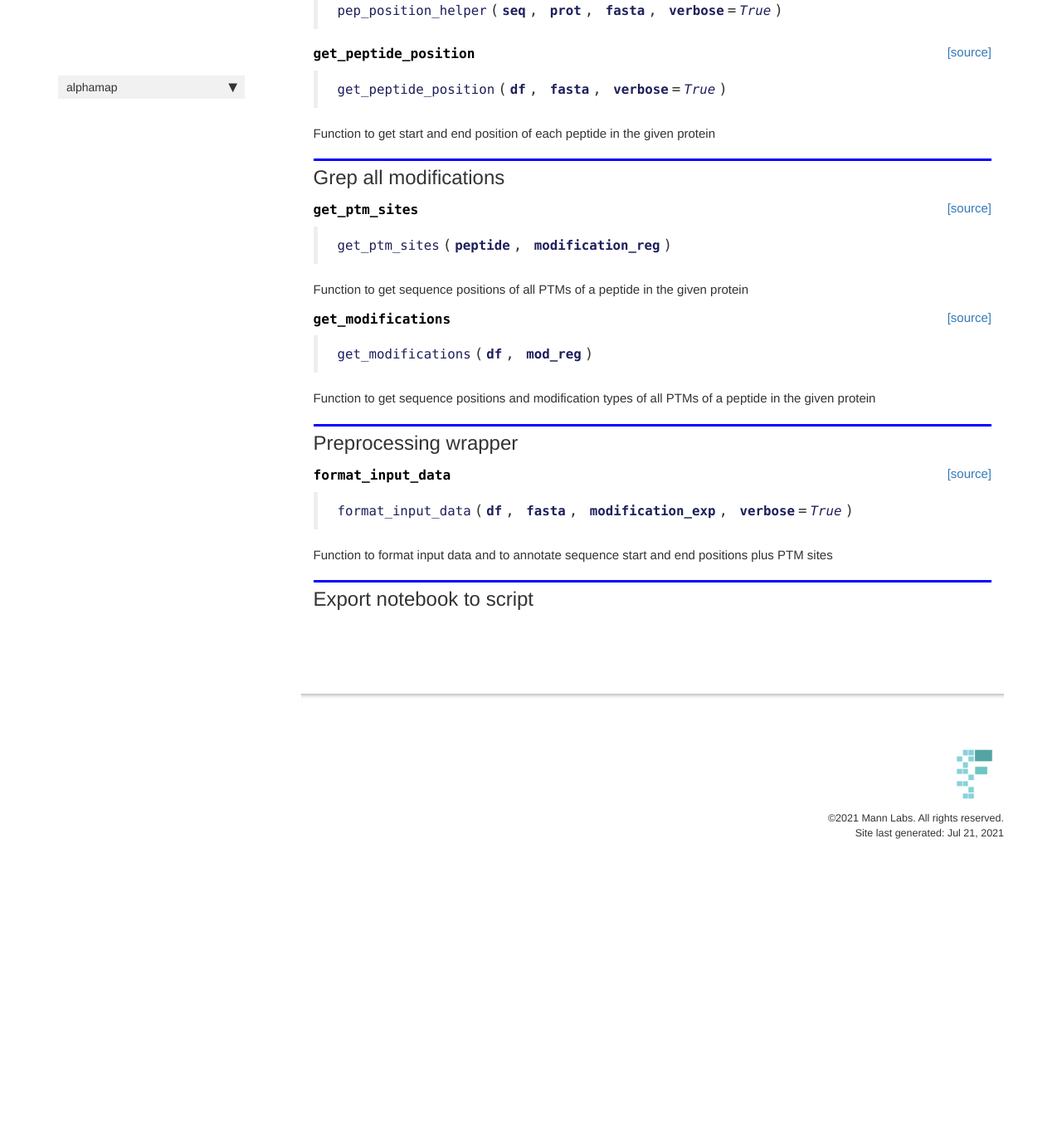
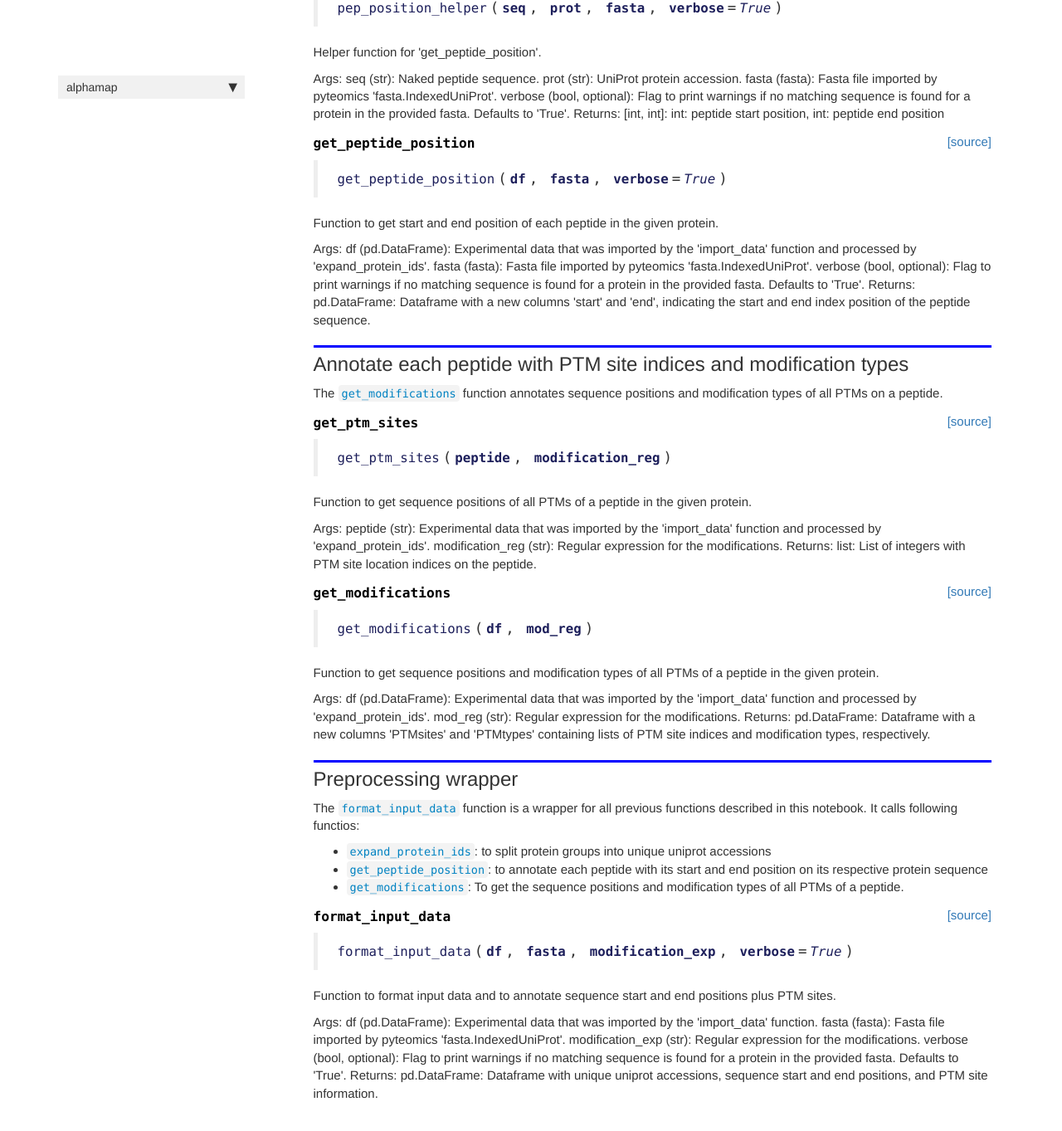
Before and after one commit to MannLabs/alphamap, a Jekyll site: the page built from docs/Preprocessing.html, in a window 1280 px wide and 1400 px high, scrolled down 1262 px. Shown: the top 1363 px of the window at 83% size. Built offline with Jekyll 4.4.1, drawn with Linux system fonts in a browser that asks for light colours; nearby versions of some CDN libraries; comment, search, counter and statistics services are not loaded; before the commit the page ends 2326 px from its top, so only the background shows below that; some of the changed text lies outside the part shown.

Commit message:
DOCS: document preprocessing

```diff
--- a/docs/Preprocessing.html
+++ b/docs/Preprocessing.html
@@ -46,19 +46,6 @@ nb_path: "nbs/Preprocessing.ipynb"
 </div>
 </div>
 </div>
-<div class="cell border-box-sizing text_cell rendered"><div class="inner_cell">
-<div class="text_cell_render border-box-sizing rendered_html">
-<h2 id="Generate-input-data-for-testing">Generate input data for testing<a class="anchor-link" href="#Generate-input-data-for-testing"> </a></h2>
-</div>
-</div>
-</div>
-<div class="cell border-box-sizing text_cell rendered"><div class="inner_cell">
-<div class="text_cell_render border-box-sizing rendered_html">
-<p>@ToDO: Maybe write .fasta import function to remove dependency for pyteomics</p>
-
-</div>
-</div>
-</div>
     {% raw %}
 
 <div class="cell border-box-sizing code_cell rendered">
@@ -67,7 +54,6 @@ nb_path: "nbs/Preprocessing.ipynb"
 <div class="inner_cell">
     <div class="input_area">
 <div class=" highlight hl-ipython3"><pre><span></span><span class="kn">from</span> <span class="nn">pyteomics</span> <span class="kn">import</span> <span class="n">fasta</span>
-<span class="n">test_fasta</span> <span class="o">=</span> <span class="n">fasta</span><span class="o">.</span><span class="n">IndexedUniProt</span><span class="p">(</span><span class="s2">&quot;../testdata/test.fasta&quot;</span><span class="p">)</span>
 </pre></div>
 
     </div>
@@ -79,7 +65,14 @@ nb_path: "nbs/Preprocessing.ipynb"
 
 <div class="cell border-box-sizing text_cell rendered"><div class="inner_cell">
 <div class="text_cell_render border-box-sizing rendered_html">
-<h2 id="Expand-shared-protein-ids-to-unique">Expand shared protein ids to unique<a class="anchor-link" href="#Expand-shared-protein-ids-to-unique"> </a></h2>
+<h2 id="Split-protein-group-into-unique-protein-accessions">Split protein group into unique protein accessions<a class="anchor-link" href="#Split-protein-group-into-unique-protein-accessions"> </a></h2>
+</div>
+</div>
+</div>
+<div class="cell border-box-sizing text_cell rendered"><div class="inner_cell">
+<div class="text_cell_render border-box-sizing rendered_html">
+<p>The <code>all_protein_ids</code> column in <code>df</code> is split by ';' to result in unique rows for each UniProt accession. The exploded dataframe has a new column <code>unique_protein_id</code>.</p>
+
 </div>
 </div>
 </div>
@@ -94,9 +87,14 @@ nb_path: "nbs/Preprocessing.ipynb"
 
 
 <div class="output_markdown rendered_html output_subarea ">
-<h4 id="expand_protein_ids" class="doc_header"><code>expand_protein_ids</code><a href="https://github.com/ibludau/alphamap/tree/master/alphamap/preprocessing.py#L8" class="source_link" style="float:right">[source]</a></h4><blockquote><p><code>expand_protein_ids</code>(<strong><code>df</code></strong>)</p>
+<h4 id="expand_protein_ids" class="doc_header"><code>expand_protein_ids</code><a href="https://github.com/mannlabs/alphamap/tree/master/alphamap/preprocessing.py#L8" class="source_link" style="float:right">[source]</a></h4><blockquote><p><code>expand_protein_ids</code>(<strong><code>df</code></strong>)</p>
 </blockquote>
-<p>Function split all_protein_ids into separate rows</p>
+<p>Function to split protein groups in 'all_protein_ids' by ';' into separate rows.
+The resulting dataframe has a new column 'unique_protein_id'.</p>
+<p>Args:
+    df (pd.DataFrame): Experimental data that was imported by the 'import_data' function.
+Returns:
+    pd.DataFrame: Exploded dataframe with a new column 'unique_protein_id'.</p>
 
 </div>
 
@@ -121,6 +119,13 @@ nb_path: "nbs/Preprocessing.ipynb"
 </div>
 </div>
 </div>
+<div class="cell border-box-sizing text_cell rendered"><div class="inner_cell">
+<div class="text_cell_render border-box-sizing rendered_html">
+<p>The <a href="/Preprocessing.html#get_peptide_position"><code>get_peptide_position</code></a> function annotates a peptide's start and end position in the given protein sequence.</p>
+
+</div>
+</div>
+</div>
     {% raw %}
 
 <div class="cell border-box-sizing code_cell rendered">
@@ -132,8 +137,16 @@ nb_path: "nbs/Preprocessing.ipynb"
 
 
 <div class="output_markdown rendered_html output_subarea ">
-<h4 id="pep_position_helper" class="doc_header"><code>pep_position_helper</code><a href="https://github.com/ibludau/alphamap/tree/master/alphamap/preprocessing.py#L23" class="source_link" style="float:right">[source]</a></h4><blockquote><p><code>pep_position_helper</code>(<strong><code>seq</code></strong>, <strong><code>prot</code></strong>, <strong><code>fasta</code></strong>, <strong><code>verbose</code></strong>=<em><code>True</code></em>)</p>
+<h4 id="pep_position_helper" class="doc_header"><code>pep_position_helper</code><a href="https://github.com/mannlabs/alphamap/tree/master/alphamap/preprocessing.py#L30" class="source_link" style="float:right">[source]</a></h4><blockquote><p><code>pep_position_helper</code>(<strong><code>seq</code></strong>, <strong><code>prot</code></strong>, <strong><code>fasta</code></strong>, <strong><code>verbose</code></strong>=<em><code>True</code></em>)</p>
 </blockquote>
+<p>Helper function for 'get_peptide_position'.</p>
+<p>Args:
+    seq (str): Naked peptide sequence.
+    prot (str): UniProt protein accession.
+    fasta (fasta): Fasta file imported by pyteomics 'fasta.IndexedUniProt'.
+    verbose (bool, optional): Flag to print warnings if no matching sequence is found for a protein in the provided fasta. Defaults to 'True'.
+Returns:
+    [int, int]: int: peptide start position, int: peptide end position</p>
 
 </div>
 
@@ -163,9 +176,15 @@ nb_path: "nbs/Preprocessing.ipynb"
 
 
 <div class="output_markdown rendered_html output_subarea ">
-<h4 id="get_peptide_position" class="doc_header"><code>get_peptide_position</code><a href="https://github.com/ibludau/alphamap/tree/master/alphamap/preprocessing.py#L45" class="source_link" style="float:right">[source]</a></h4><blockquote><p><code>get_peptide_position</code>(<strong><code>df</code></strong>, <strong><code>fasta</code></strong>, <strong><code>verbose</code></strong>=<em><code>True</code></em>)</p>
+<h4 id="get_peptide_position" class="doc_header"><code>get_peptide_position</code><a href="https://github.com/mannlabs/alphamap/tree/master/alphamap/preprocessing.py#L64" class="source_link" style="float:right">[source]</a></h4><blockquote><p><code>get_peptide_position</code>(<strong><code>df</code></strong>, <strong><code>fasta</code></strong>, <strong><code>verbose</code></strong>=<em><code>True</code></em>)</p>
 </blockquote>
-<p>Function to get start and end position of each peptide in the given protein</p>
+<p>Function to get start and end position of each peptide in the given protein.</p>
+<p>Args:
+    df (pd.DataFrame): Experimental data that was imported by the 'import_data' function and processed by 'expand_protein_ids'.
+    fasta (fasta): Fasta file imported by pyteomics 'fasta.IndexedUniProt'.
+    verbose (bool, optional): Flag to print warnings if no matching sequence is found for a protein in the provided fasta. Defaults to 'True'.
+Returns:
+    pd.DataFrame: Dataframe with a new columns 'start' and 'end', indicating the start and end index position of the peptide sequence.</p>
 
 </div>
 
@@ -186,7 +205,14 @@ nb_path: "nbs/Preprocessing.ipynb"
 
 <div class="cell border-box-sizing text_cell rendered"><div class="inner_cell">
 <div class="text_cell_render border-box-sizing rendered_html">
-<h2 id="Grep-all-modifications">Grep all modifications<a class="anchor-link" href="#Grep-all-modifications"> </a></h2>
+<h2 id="Annotate-each-peptide-with-PTM-site-indices-and-modification-types">Annotate each peptide with PTM site indices and modification types<a class="anchor-link" href="#Annotate-each-peptide-with-PTM-site-indices-and-modification-types"> </a></h2>
+</div>
+</div>
+</div>
+<div class="cell border-box-sizing text_cell rendered"><div class="inner_cell">
+<div class="text_cell_render border-box-sizing rendered_html">
+<p>The <a href="/Preprocessing.html#get_modifications"><code>get_modifications</code></a> function annotates sequence positions and modification types of all PTMs on a peptide.</p>
+
 </div>
 </div>
 </div>
@@ -201,9 +227,14 @@ nb_path: "nbs/Preprocessing.ipynb"
 
 
 <div class="output_markdown rendered_html output_subarea ">
-<h4 id="get_ptm_sites" class="doc_header"><code>get_ptm_sites</code><a href="https://github.com/ibludau/alphamap/tree/master/alphamap/preprocessing.py#L67" class="source_link" style="float:right">[source]</a></h4><blockquote><p><code>get_ptm_sites</code>(<strong><code>peptide</code></strong>, <strong><code>modification_reg</code></strong>)</p>
+<h4 id="get_ptm_sites" class="doc_header"><code>get_ptm_sites</code><a href="https://github.com/mannlabs/alphamap/tree/master/alphamap/preprocessing.py#L94" class="source_link" style="float:right">[source]</a></h4><blockquote><p><code>get_ptm_sites</code>(<strong><code>peptide</code></strong>, <strong><code>modification_reg</code></strong>)</p>
 </blockquote>
-<p>Function to get sequence positions of all PTMs of a peptide in the given protein</p>
+<p>Function to get sequence positions of all PTMs of a peptide in the given protein.</p>
+<p>Args:
+    peptide (str): Experimental data that was imported by the 'import_data' function and processed by 'expand_protein_ids'.
+    modification_reg (str): Regular expression for the modifications.
+Returns:
+    list: List of integers with PTM site location indices on the peptide.</p>
 
 </div>
 
@@ -233,9 +264,14 @@ nb_path: "nbs/Preprocessing.ipynb"
 
 
 <div class="output_markdown rendered_html output_subarea ">
-<h4 id="get_modifications" class="doc_header"><code>get_modifications</code><a href="https://github.com/ibludau/alphamap/tree/master/alphamap/preprocessing.py#L91" class="source_link" style="float:right">[source]</a></h4><blockquote><p><code>get_modifications</code>(<strong><code>df</code></strong>, <strong><code>mod_reg</code></strong>)</p>
+<h4 id="get_modifications" class="doc_header"><code>get_modifications</code><a href="https://github.com/mannlabs/alphamap/tree/master/alphamap/preprocessing.py#L125" class="source_link" style="float:right">[source]</a></h4><blockquote><p><code>get_modifications</code>(<strong><code>df</code></strong>, <strong><code>mod_reg</code></strong>)</p>
 </blockquote>
-<p>Function to get sequence positions and modification types of all PTMs of a peptide in the given protein</p>
+<p>Function to get sequence positions and modification types of all PTMs of a peptide in the given protein.</p>
+<p>Args:
+    df (pd.DataFrame): Experimental data that was imported by the 'import_data' function and processed by 'expand_protein_ids'.
+    mod_reg (str): Regular expression for the modifications.
+Returns:
+    pd.DataFrame: Dataframe with a new columns 'PTMsites' and 'PTMtypes' containing lists of PTM site indices and modification types, respectively.</p>
 
 </div>
 
@@ -260,6 +296,18 @@ nb_path: "nbs/Preprocessing.ipynb"
 </div>
 </div>
 </div>
+<div class="cell border-box-sizing text_cell rendered"><div class="inner_cell">
+<div class="text_cell_render border-box-sizing rendered_html">
+<p>The <a href="/Preprocessing.html#format_input_data"><code>format_input_data</code></a> function is a wrapper for all previous functions described in this notebook. It calls following functios:</p>
+<ul>
+<li><a href="/Preprocessing.html#expand_protein_ids"><code>expand_protein_ids</code></a>: to split protein groups into unique uniprot accessions</li>
+<li><a href="/Preprocessing.html#get_peptide_position"><code>get_peptide_position</code></a>: to annotate each peptide with its start and end position on its respective protein sequence</li>
+<li><a href="/Preprocessing.html#get_modifications"><code>get_modifications</code></a>: To get the sequence positions and modification types of all PTMs of a peptide.</li>
+</ul>
+
+</div>
+</div>
+</div>
     {% raw %}
 
 <div class="cell border-box-sizing code_cell rendered">
@@ -271,9 +319,16 @@ nb_path: "nbs/Preprocessing.ipynb"
 
 
 <div class="output_markdown rendered_html output_subarea ">
-<h4 id="format_input_data" class="doc_header"><code>format_input_data</code><a href="https://github.com/ibludau/alphamap/tree/master/alphamap/preprocessing.py#L103" class="source_link" style="float:right">[source]</a></h4><blockquote><p><code>format_input_data</code>(<strong><code>df</code></strong>, <strong><code>fasta</code></strong>, <strong><code>modification_exp</code></strong>, <strong><code>verbose</code></strong>=<em><code>True</code></em>)</p>
+<h4 id="format_input_data" class="doc_header"><code>format_input_data</code><a href="https://github.com/mannlabs/alphamap/tree/master/alphamap/preprocessing.py#L144" class="source_link" style="float:right">[source]</a></h4><blockquote><p><code>format_input_data</code>(<strong><code>df</code></strong>, <strong><code>fasta</code></strong>, <strong><code>modification_exp</code></strong>, <strong><code>verbose</code></strong>=<em><code>True</code></em>)</p>
 </blockquote>
-<p>Function to format input data and to annotate sequence start and end positions plus PTM sites</p>
+<p>Function to format input data and to annotate sequence start and end positions plus PTM sites.</p>
+<p>Args:
+    df (pd.DataFrame): Experimental data that was imported by the 'import_data' function.
+    fasta (fasta): Fasta file imported by pyteomics 'fasta.IndexedUniProt'.
+    modification_exp (str): Regular expression for the modifications.
+    verbose (bool, optional): Flag to print warnings if no matching sequence is found for a protein in the provided fasta. Defaults to 'True'.
+Returns:
+    pd.DataFrame: Dataframe with unique uniprot accessions, sequence start and end positions, and PTM site information.</p>
 
 </div>
 
@@ -292,10 +347,4 @@ nb_path: "nbs/Preprocessing.ipynb"
 </div>
     {% endraw %}
 
-<div class="cell border-box-sizing text_cell rendered"><div class="inner_cell">
-<div class="text_cell_render border-box-sizing rendered_html">
-<h2 id="Export-notebook-to-script">Export notebook to script<a class="anchor-link" href="#Export-notebook-to-script"> </a></h2>
 </div>
-</div>
-</div>
-</div>
--- a/docs/organisms_data.html
+++ b/docs/organisms_data.html
@@ -59,7 +59,7 @@ nb_path: "nbs/organisms_data.ipynb"
 
 
 <div class="output_markdown rendered_html output_subarea ">
-<h4 id="import_fasta" class="doc_header"><code>import_fasta</code><a href="https://github.com/ibludau/alphamap/tree/master/alphamap/organisms_data.py#L60" class="source_link" style="float:right">[source]</a></h4><blockquote><p><code>import_fasta</code>(<strong><code>organism</code></strong>)</p>
+<h4 id="import_fasta" class="doc_header"><code>import_fasta</code><a href="https://github.com/mannlabs/alphamap/tree/master/alphamap/organisms_data.py#L60" class="source_link" style="float:right">[source]</a></h4><blockquote><p><code>import_fasta</code>(<strong><code>organism</code></strong>)</p>
 </blockquote>
 <p>Import fasta file for the selected organism.
 This downloads the file from github if not present.</p>
@@ -128,7 +128,7 @@ This downloads the file from github if not present.</p>
 
 
 <div class="output_markdown rendered_html output_subarea ">
-<h4 id="import_uniprot_annotation" class="doc_header"><code>import_uniprot_annotation</code><a href="https://github.com/ibludau/alphamap/tree/master/alphamap/organisms_data.py#L97" class="source_link" style="float:right">[source]</a></h4><blockquote><p><code>import_uniprot_annotation</code>(<strong><code>organism</code></strong>)</p>
+<h4 id="import_uniprot_annotation" class="doc_header"><code>import_uniprot_annotation</code><a href="https://github.com/mannlabs/alphamap/tree/master/alphamap/organisms_data.py#L97" class="source_link" style="float:right">[source]</a></h4><blockquote><p><code>import_uniprot_annotation</code>(<strong><code>organism</code></strong>)</p>
 </blockquote>
 <p>Import uniprot annotation file for the selected organism.
 This downloads the file from github if not present.</p>
--- a/docs/proteolytic_cleavage.html
+++ b/docs/proteolytic_cleavage.html
@@ -100,7 +100,7 @@ The dictionary is identical to the one in <em>AlphaPept</em> and was largely tak
 
 
 <div class="output_markdown rendered_html output_subarea ">
-<h4 id="get_cleavage_sites" class="doc_header"><code>get_cleavage_sites</code><a href="https://github.com/ibludau/alphamap/tree/master/alphamap/proteolytic_cleavage.py#L48" class="source_link" style="float:right">[source]</a></h4><blockquote><p><code>get_cleavage_sites</code>(<strong><code>sequence</code></strong>, <strong><code>protease</code></strong>)</p>
+<h4 id="get_cleavage_sites" class="doc_header"><code>get_cleavage_sites</code><a href="https://github.com/mannlabs/alphamap/tree/master/alphamap/proteolytic_cleavage.py#L48" class="source_link" style="float:right">[source]</a></h4><blockquote><p><code>get_cleavage_sites</code>(<strong><code>sequence</code></strong>, <strong><code>protease</code></strong>)</p>
 </blockquote>
 <p>Function to get the position of proteolytic cleavage sites in a sequence.</p>
 
```
Also changed, not shown: alphamap/preprocessing.py (+55 -5 lines), docs/Importing.html (+5 -5 lines), docs/SequencePlot.html (+5 -5 lines), docs/Uniprot_integration.html (+5 -5 lines), 1 other file.
